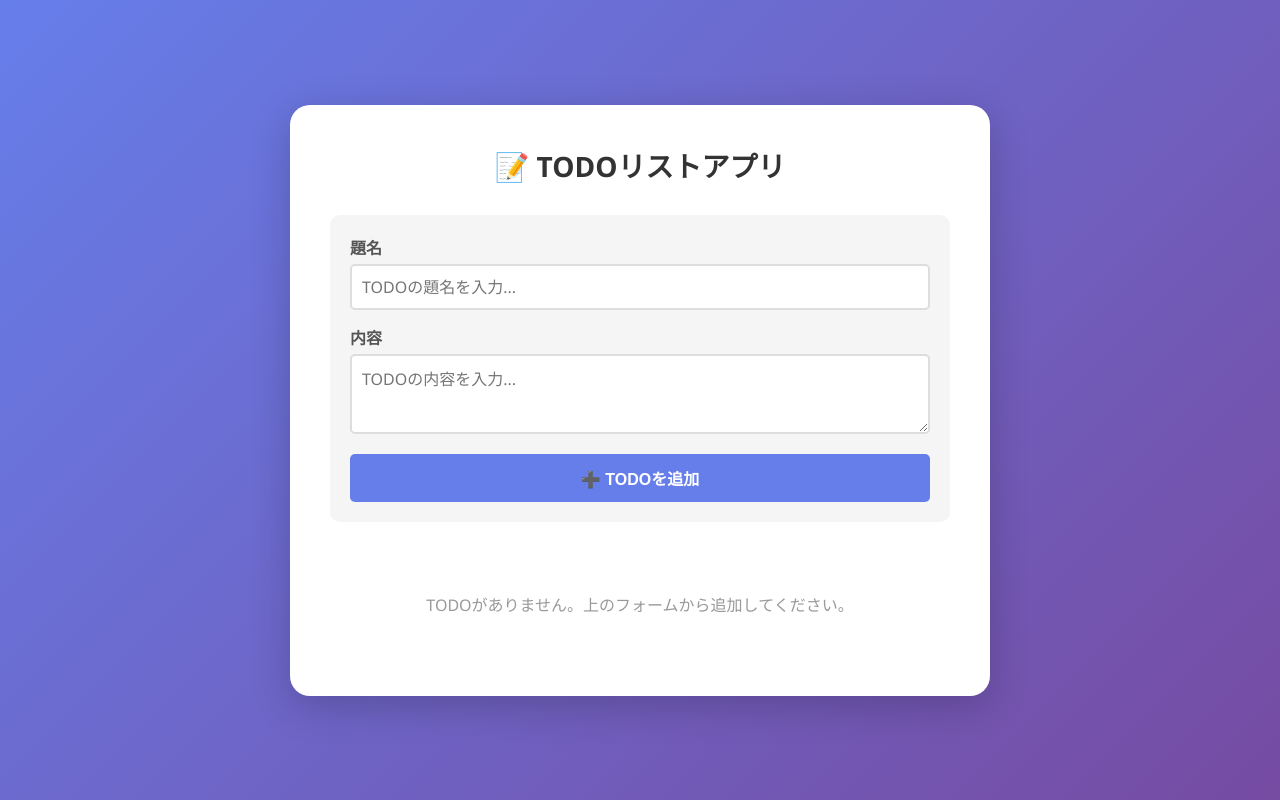
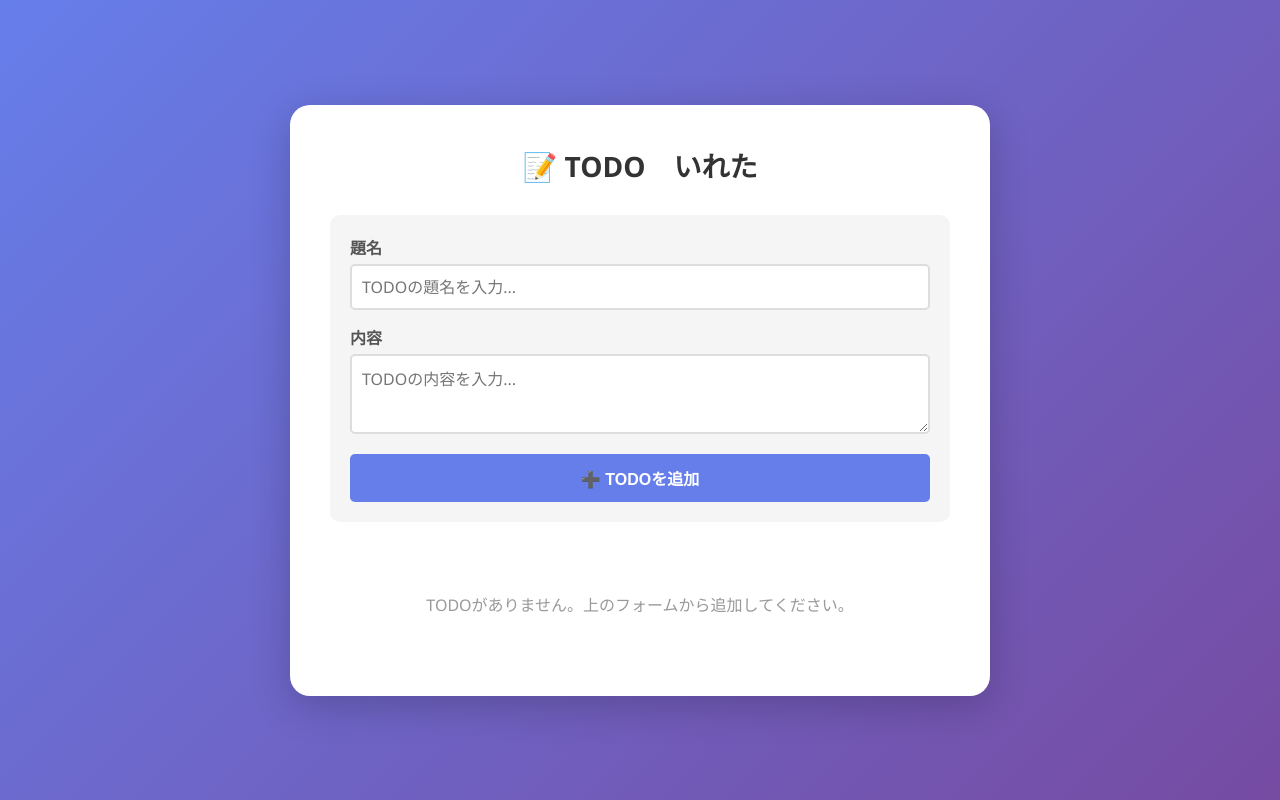
Before and after one commit to yhonda-ohishi/testPage, a plain HTML site: page index.html in a window 1280 px wide. Drawn offline with nearby package versions, Linux system fonts and the light colour scheme.

Commit message:
Update title and header text in index.html

```diff
--- a/index.html
+++ b/index.html
@@ -3,7 +3,7 @@
 <head>
     <meta charset="UTF-8">
     <meta name="viewport" content="width=device-width, initial-scale=1.0">
-    <title>TODOリストアプリ (SQL.js)</title>
+    <title>TODO (SQL.js)</title>
     <script src="https://cdnjs.cloudflare.com/ajax/libs/sql.js/1.8.0/sql-wasm.js"></script>
     <style>
         * {
@@ -199,7 +199,7 @@
 </head>
 <body>
     <div class="container">
-        <h1>📝 TODOリストアプリ</h1>
+        <h1>📝 TODO　いれた</h1>
 
         <div class="input-section">
             <div class="input-group">
```
